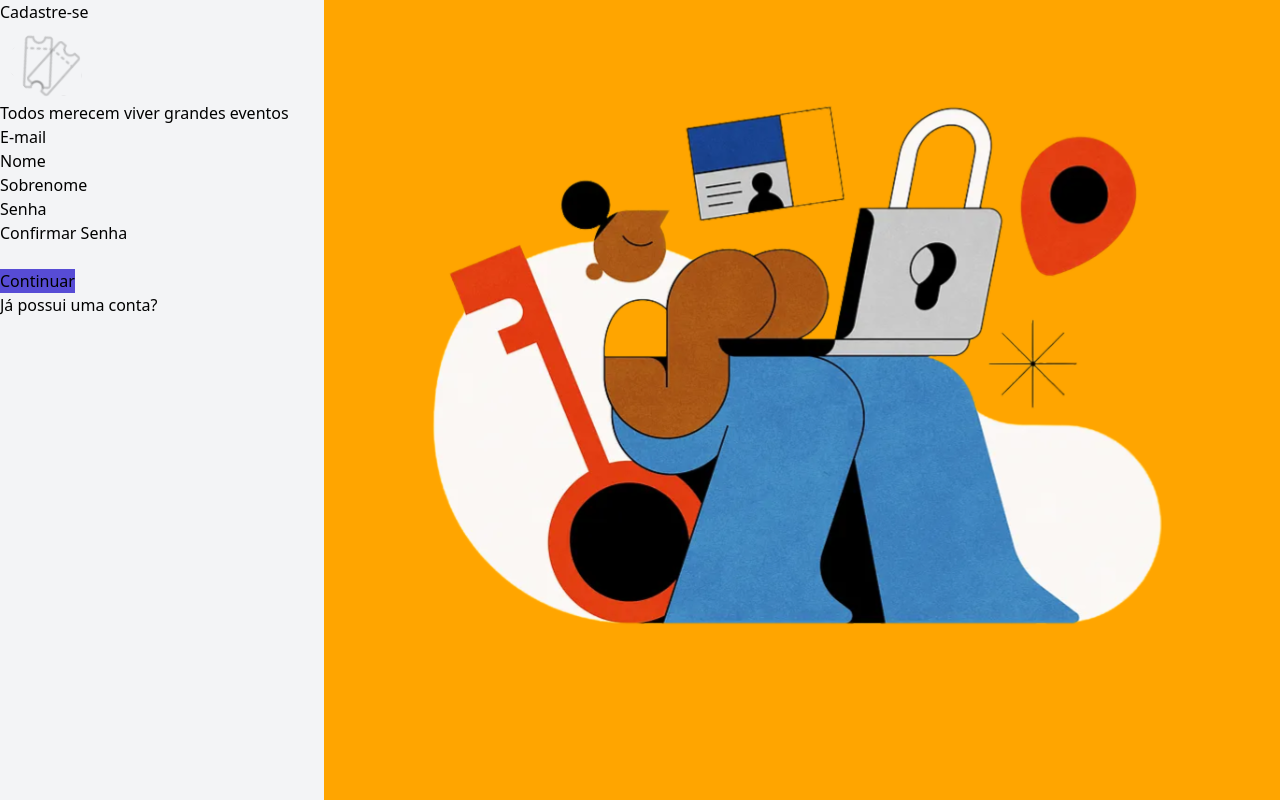
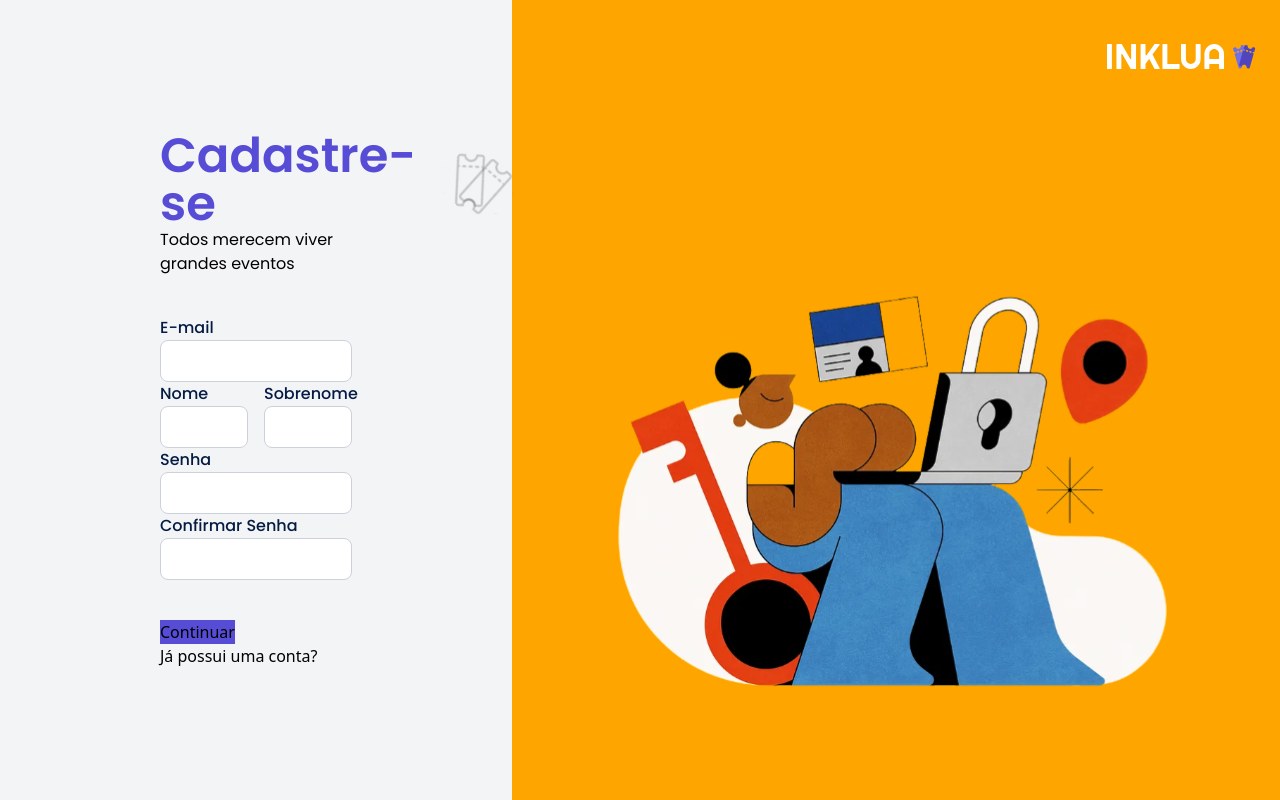
Before and after one commit to InkluaTicket/SA-Senai-3Fase, a Next.js app: page /cadastro in a window 1280 px wide. Built offline with nearby package versions, Linux system fonts and the light colour scheme.

Commit message:
começando a tela de cadastro cliente parte 2

```diff
--- a/src/app/cadastro/page.jsx
+++ b/src/app/cadastro/page.jsx
@@ -3,51 +3,53 @@ import React from 'react'
 function page() {
     return (
         <div className="bg-laranja-principal-500 h-screen flex">
-            <div className="bg-cinza-principal-50">
-                <div className="">
+            <div className="bg-cinza-principal-50 w-2/5 px-40 flex items-center">
+                <div className=" w-full flex flex-col gap-10">
                     <div className="">
-                        <div className="">
-                            <h1>Cadastre-se</h1>
+                        <div className="flex items-center gap-4">
+                            <h1 className='font-semibold text-roxo-pincipal-600 text-5xl font-principal'>Cadastre-se</h1>
                             <img src="./icons/ticket-vazado.svg" alt="" />
                         </div>
-                        <p>Todos merecem viver grandes eventos</p>
+                        <p className='font-principal text[16px]'>Todos merecem viver grandes eventos</p>
                     </div>
                     <div className="">
-                        <div className="">
-                            <label htmlFor="">E-mail</label>
-                            <input type="text" />
+                        <div className="container-input">
+                            <label htmlFor="" className='label-crud'>E-mail</label>
+                            <input type="text" className='input-crud' />
+                        </div>
+
+                        <div className="grid grid-cols-2 gap-4">
+                            <div className="container-input">
+                                <label htmlFor="" className='label-crud'>Nome</label>
+                                <input type="text" className='input-crud' />
+                            </div>
+                            <div className="container-input">
+                                <label htmlFor="" className='label-crud'>Sobrenome</label>
+                                <input type="text" className='input-crud' />
+                            </div>
+                        </div>
+                        <div className="container-input">
+                            <label htmlFor="" className='label-crud'>Senha</label>
+                            <input type="text" className='input-crud' />
+                        </div>
+
+                        <div className="container-input">
+                            <label htmlFor="" className='label-crud'>Confirmar Senha</label>
+                            <input type="text" className='input-crud' />
                         </div>
                     </div>
                     <div className="">
-                        <div className="">
-                            <label htmlFor="">Nome</label>
-                            <input type="text" />
-                        </div>
-                        <div className="">
-                            <label htmlFor="">Sobrenome</label>
-                            <input type="text" />
-                        </div>
-                    </div>
-                    <div className="">
-                        <div className="">
-                            <label htmlFor="">Senha</label>
-                            <input type="text" />
-                        </div>
-                    </div>
-                    <div className="">
-                        <div className="">
-                            <label htmlFor="">Confirmar Senha</label>
-                            <input type="text" />
-                        </div>
-                    </div>
                     <button className='bg-roxo-pincipal-600'>
                         Continuar
                     </button>
                     <p>Já possui uma conta?</p>
+                    </div>
                 </div>
             </div>
-            <div className="">
-                <img src="mulher-vazado.svg" alt="" />
+            <div className="flex flex-col justify-between items-end px-6 py-11">
+                <img src="./icons/logo-icon-roxo.svg" alt="" />
+
+                <img src="mulher-vazado.svg" alt="" className='w-full' />
             </div>
         </div>
     )
--- a/src/app/globals.css
+++ b/src/app/globals.css
@@ -1,6 +1,10 @@
+@import url('https://fonts.googleapis.com/css2?family=Poppins:ital,wght@0,100;0,200;0,300;0,400;0,500;0,600;0,700;0,800;0,900;1,100;1,200;1,300;1,400;1,500;1,600;1,700;1,800;1,900&display=swap');
+
 @import "tailwindcss";
 
 @theme {
+    --font-principal: "Poppins", "sans-serif";
+
     --color-cinza-principal-50: #f3f4f6;
     --color-cinza-principal-100: #edeef1;
     --color-cinza-principal-200: #d7dbe0;
@@ -30,12 +34,36 @@
     --color-laranja-principal-900: #7c360b;
     --color-laranja-principal-950: #481a00;
 
+    --color-azul-pincipal-50: #ebf7ff;
+    --color-azul-pincipal-100: #d2eeff;
+    --color-azul-pincipal-200: #afe3ff;
+    --color-azul-pincipal-300: #78d3ff;
+    --color-azul-pincipal-400: #38b9ff;
+    --color-azul-pincipal-500: #0b93ff;
+    --color-azul-pincipal-600: #006fff;
+    --color-azul-pincipal-700: #0056ff;
+    --color-azul-pincipal-800: #0045d4;
+    --color-azul-pincipal-900: #0241a6;
+    --color-azul-pincipal-950: #051b44;
 
+
+
+    --color-borda-input: #CDD1DB;
+}
+
+.input-crud {
+    @apply bg-white border border-borda-input rounded-lg p-2 w-full;
+}
+.label-crud {
+    @apply text-azul-pincipal-950 font-medium text-[16px] font-principal;
+}
+
+.container-input {
+    @apply flex flex-col;
 }
 
 * {
     margin: 0;
-    padding: 0;
     box-sizing: border-box;
 }
 
```
Also changed, not shown: public/icons/logo-icon-roxo.svg (added).
